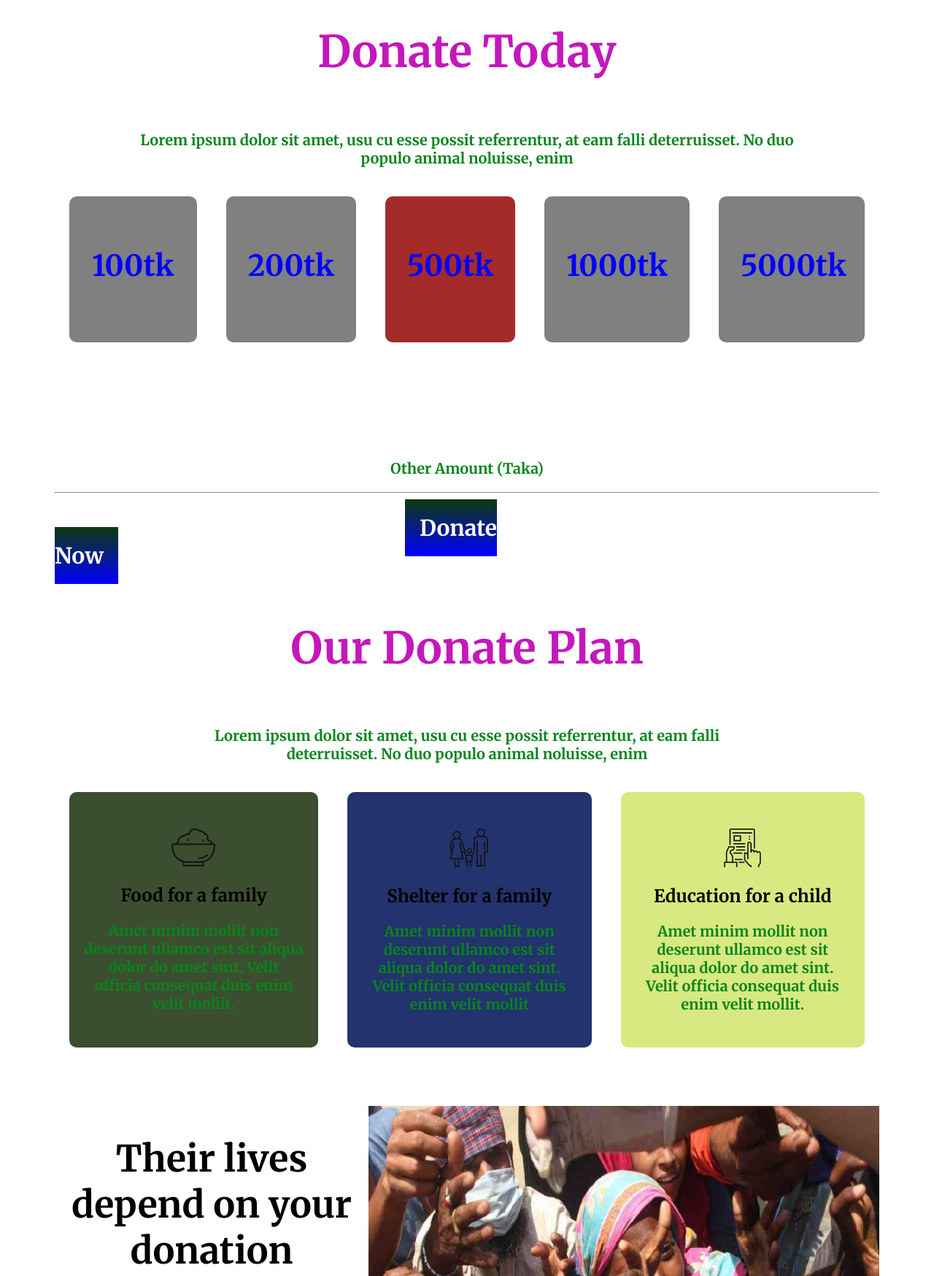
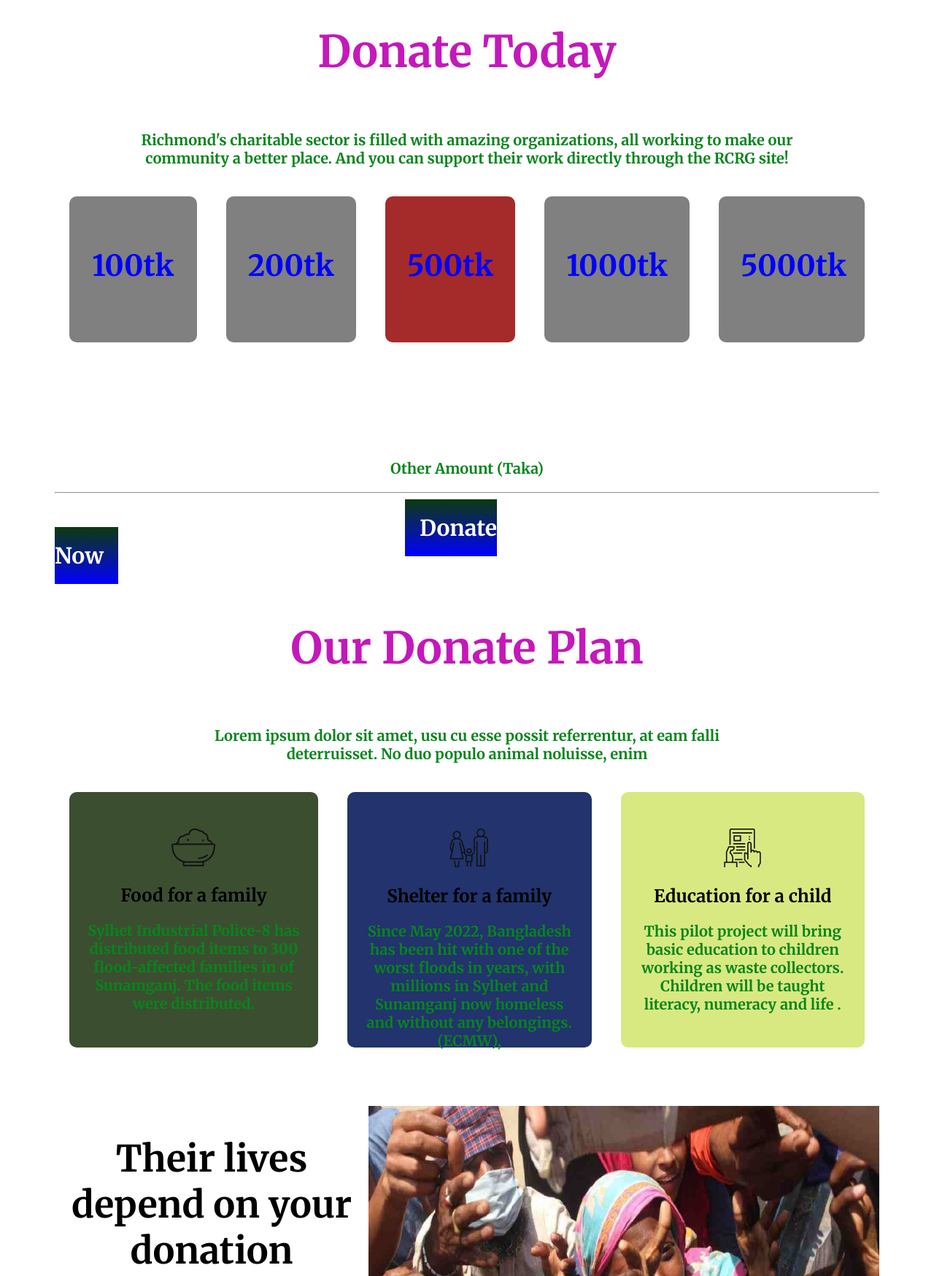
Before and after one commit to Alif202020/Assignment-1, a plain HTML site: page index.html in a window 1280 px wide. Shown: the part 722-2470 px from the top of the page at 73% size. Drawn offline with Linux system fonts and the light colour scheme.

Commit message:
final addad

```diff
--- a/index.html
+++ b/index.html
@@ -23,8 +23,7 @@
         </div>
         <div>
             <h1>Donate Today</h1>
-            <p>Lorem ipsum dolor sit amet, usu cu esse possit referrentur, at eam falli
-                deterruisset. No duo populo animal noluisse, enim
+            <p>Richmond's charitable sector is filled with amazing organizations, all working to make our community a better place. And you can support their work directly through the RCRG site!
                 </p>
         </div>
         <!-- donrt amount -->
@@ -49,26 +48,17 @@
             <div class="donet-plan">
                 <img src="icons/food.png" alt="">
                 <h2>Food for a family</h2>
-                <p>Amet minim mollit non deserunt
-                    ullamco est sit aliqua dolor do amet
-                    sint. Velit officia consequat duis enim
-                    velit mollit.</p>
+                <p>Sylhet Industrial Police-8 has distributed food items to 300 flood-affected families in of Sunamganj. The food items were distributed.</p>
             </div>
             <div class="donet-plan d2">
                 <img src="icons/shelter.png" alt="">
                 <h2>Shelter for a family</h2>
-                <p>Amet minim mollit non deserunt
-                    ullamco est sit aliqua dolor do amet
-                    sint. Velit officia consequat duis enim
-                    velit mollit</p>
+                <p>Since May 2022, Bangladesh has been hit with one of the worst floods in years, with millions in Sylhet and Sunamganj now homeless and without any belongings. (ECMW),</p>
             </div>
             <div class="donet-plan d3">
                 <img src="icons/Frame-1.png" alt="">
                 <h2>Education for a child</h2>
-                <p>Amet minim mollit non deserunt
-                    ullamco est sit aliqua dolor do amet
-                    sint. Velit officia consequat duis enim
-                    velit mollit.</p>
+                <p>This pilot project will bring basic education to children working as waste collectors. Children will be taught literacy, numeracy and life .</p>
             </div>
         </section>
     </br></br></br>
@@ -89,6 +79,8 @@
             </div>
         </section>
     </br></br></br></br></br></br>
+
+
         <section class="history">
             <div><img class="image" src="img/donation7.jpg" alt=""></div>
             <div>
@@ -99,6 +91,19 @@
                         animal noluisse, enim
                         Lorem ipsum dolor sit amet, usu cu esse possit
                         referrentur, at eam falli deterruisset.</p>
+            </div>
+        </section>
+    </br></br></br></br></br></br>
+
+        <section>
+            <div>
+                <h2>PM Sheikh Hasina Vows To Safeguard People’s Voting And Democratic Rights</h2>
+                <p>Prime Minister Sheikh Hasina on Tuesday said her government has been taking all necessary measures to protect the people’s voting rights.
+
+                    “The people of this country will enjoy all sorts of their rights. Their basic rights, voting rights and democratic rights will remain ensured. It”s our only goal and we’ve been working for this,” she said.</p>
+            </div>
+            <div>
+                <img class="image" src="img/syiate.jpg" alt="">
             </div>
         </section>
 
--- a/style.css
+++ b/style.css
@@ -4,7 +4,7 @@ body{
 }
 /* heder */
 #header{
-    background-image: url(img/donation5.jpg);
+    background-image: url(img/sylet1.jpeg);
     height: 700px;
     width: 1205px;
     background-repeat: no-repeat;
```
Also changed, not shown: img/download.jpg (added), img/syiate.jpg (added), img/sylet1.jpeg (added).
